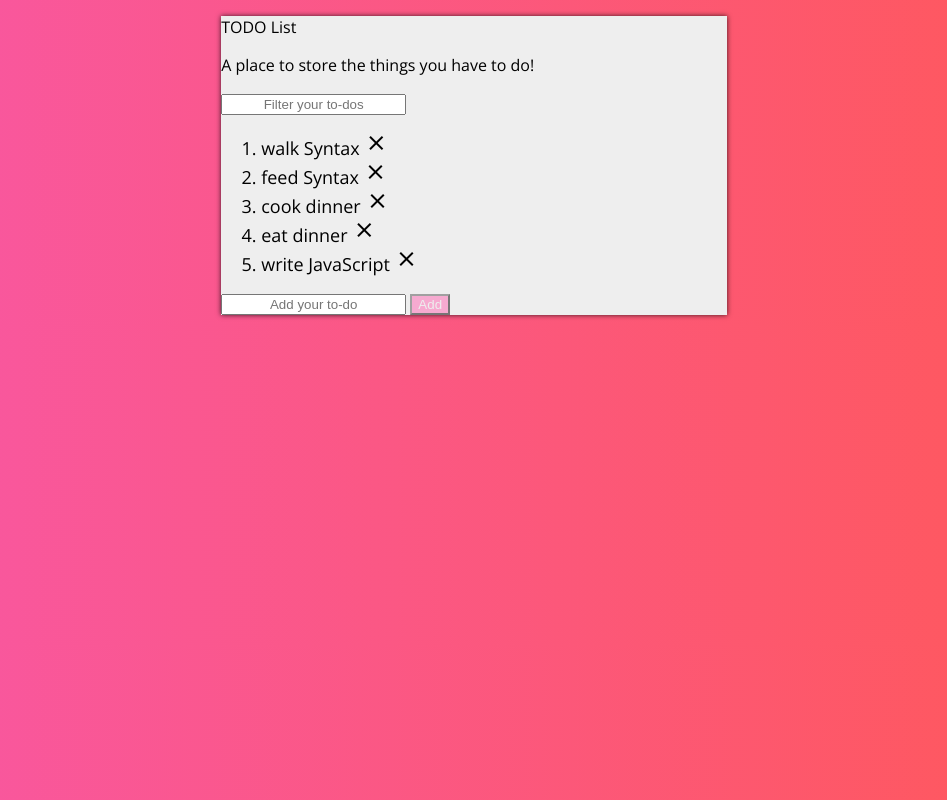
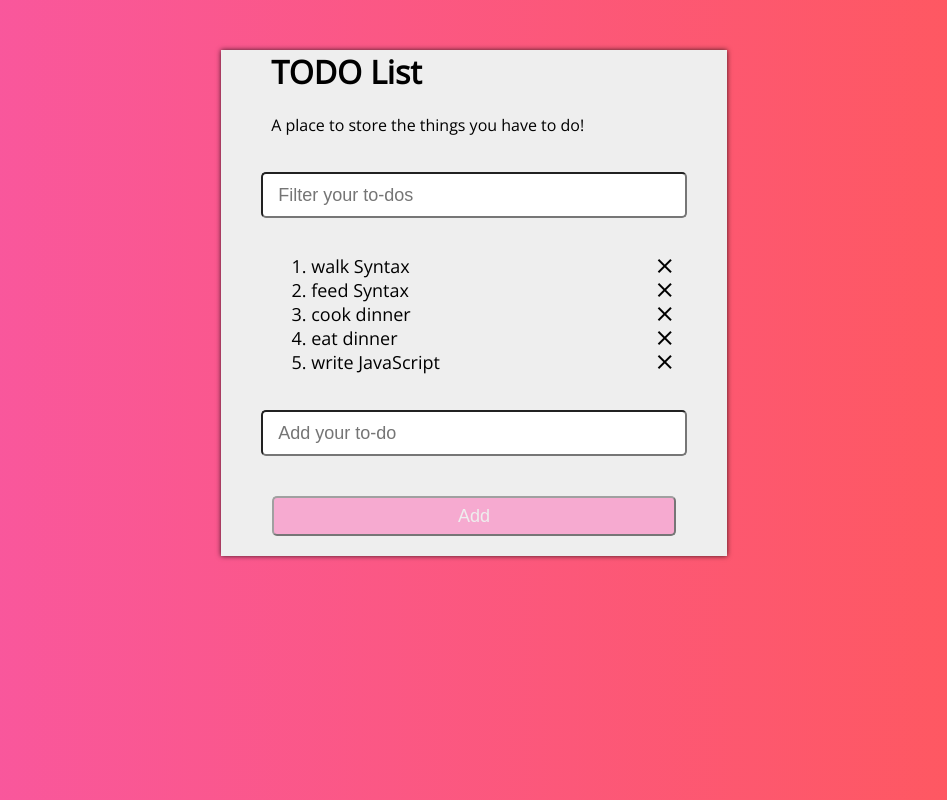
Before and after one commit to andrewreid89/Angular-Lab, a plain HTML site: page index.html in a window 1280 px wide. Shown: the whole page, without its empty margins (166-1113 px from the left). Drawn offline with nearby package versions, Linux system fonts and the light colour scheme.

Commit message:
Reid push

```diff
--- a/partials/task-form.html
+++ b/partials/task-form.html
@@ -1,17 +1,25 @@
 <div class="form-container">
+    <div class="basicInfo">
+        <h1 class="heading">TODO List</h1>
+        <p>A place to store the things you have to do!</p>
+    </div>
 
-        <p class="heading">TODO List</p>
-        <p>A place to store the things you have to do!</p>
 
+    <div class="inputCont">
         <input type="text" placeholder="Filter your to-dos" ng-model="$ctrl.todoFilter">
+    </div>
 
 <!--Putting the task-list component into this partial-->
-        <task-list todo-filter="$ctrl.todoFilter" todos="$ctrl.todos"></task-list>
+    <task-list todo-filter="$ctrl.todoFilter" todos="$ctrl.todos"></task-list>
 
-        <form ng-submit="$ctrl.addTask($ctrl.newTask)">
 
-        <input type="text" placeholder="Add your to-do" ng-model="$ctrl.newTask">
-        <button button-hover ng-submit="$ctrl.addTask($ctrl.newTask)">Add</button>
+    <form ng-submit="$ctrl.addTask($ctrl.newTask)">
 
+        <div class="inputCont">
+            <input type="text" placeholder="Add your to-do" ng-model="$ctrl.newTask">
+
+            <button button-hover ng-submit="$ctrl.addTask($ctrl.newTask)">Add</button>
+        </div>
     </form>
+
 </div>
--- a/scripts/directives/hover-state.js
+++ b/scripts/directives/hover-state.js
@@ -1,27 +1,19 @@
 (function() {
-    function testDirective() {
+    function hoverState() {
         return {
             restrict: "A",
-            template: `
-                <p>sample stuff here</p>
-        `,
-            replace: true
+            link: function($scope, $element, $attrs) {
+                $element.on("mouseenter", function() {
+                    $element.css("background-color", "darkgrey");
+                });
+                $element.on("mouseleave", function() {
+                    $element.css("background-color", "#EEE");
+                });
+            }
         };
+    }
 
   angular
     .module("app")
-    .directive("testDirective", testDirective);
+    .directive("hoverState", hoverState);
 })();
-
-
-
-//      link: function($scope, $element, $attrs) {
-//        $element.on("mouseenter", function() {
-//          $element.css("background-color", "darkgrey");
-//        });
-//        $element.on("mouseleave", function() {
-//          $element.css("background-color", "#EEE");
-//        });
-//      }
-//
-//  }
--- a/scripts/module/module.js
+++ b/scripts/module/module.js
@@ -1,5 +1,5 @@
 (function() {
 
-  angular
-    .module("app", []);
+    angular
+        .module("app", []);
 })();
--- a/stylesheets/styles.css
+++ b/stylesheets/styles.css
@@ -10,20 +10,48 @@ body {
     box-shadow: 0px 0px 5px 0px rgba(0, 0, 0, 0.75);
 }
 
-input {
-  text-align: center;
+h1{
+    font-weight:700;
+    margin-top:50px;
+    margin-left:50px;
+}
+
+p{
+    margin-left:50px;
+}
+
+.inputCont{
+    display:flex;
+    justify-content: center;
+    flex-direction:column;
+}
+
+input, button {
+    width:80%;
+    height:40px;
+    font-size:18px;
+    margin:20px auto 20px auto;
+    border-radius:5px;
+}
+
+input{
+    padding-left:15px;
 }
 
 .form-container ol li {
     font-size: 18px;
+    margin-left:50px;
 }
 
 i {
     z-index: 10;
+    float:right;
+    margin-right:50px;
 }
 
 button {
     background-color: #FF69B4;
     color: #EEE;
     opacity: 0.5;
+    text-align: center;
 }
```
Also changed, not shown: partials/task-list.html (+3 -1 lines), index.html (indentation only), scripts/components/task-form.js (indentation only), scripts/components/task-list.js (indentation only), scripts/controllers/form-controller.js (indentation only), scripts/directives/button-hover.js (indentation only), scripts/directives/x-hover.js (indentation only). Lines whose indentation alone changed are shown as unchanged.
